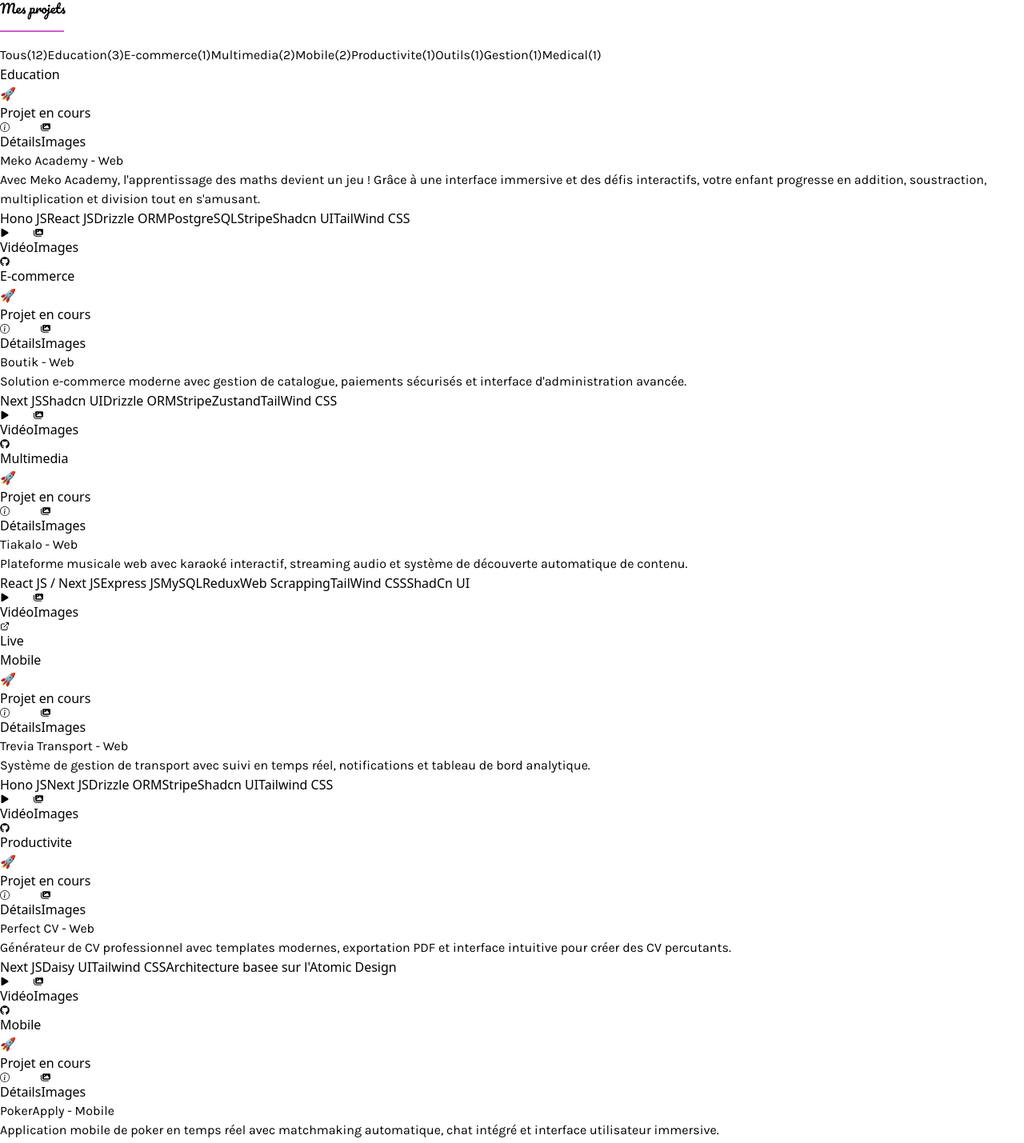
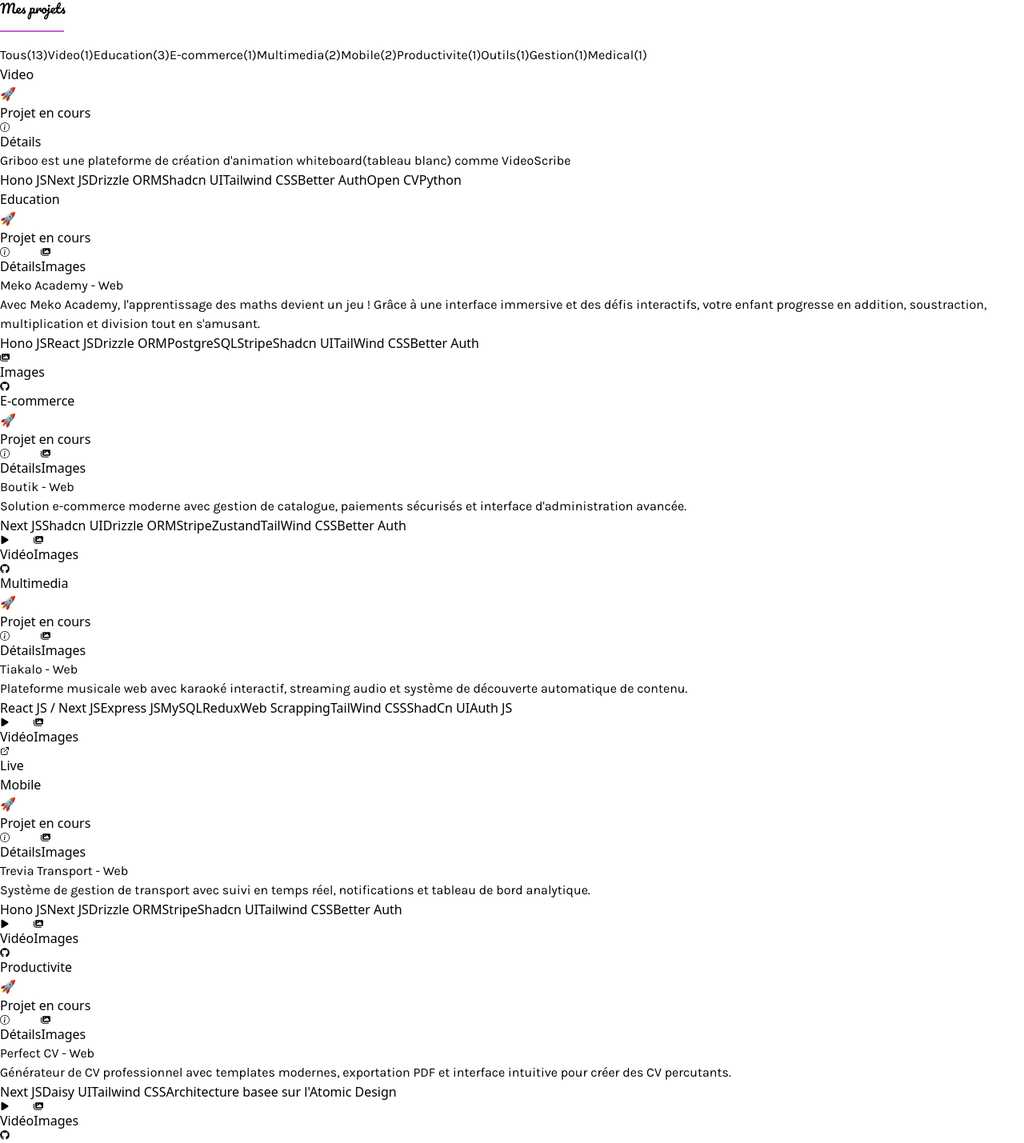
Before and after one commit to armelgeek/my-portfolio, a React (Vite) app: page / in a window 1280 px wide. Shown: the part 1076-2505 px from the top of the page at 80% size. Built offline with nearby package versions, Linux system fonts and the light colour scheme.

Commit message:
Update projects.js

```diff
--- a/src/data/projects.js
+++ b/src/data/projects.js
@@ -1,10 +1,20 @@
 export const projectsData = [
+    {
+        id: 'griboo',
+        tilte: 'Griboo (SASS)',
+        description: "Griboo est une plateforme de création d'animation whiteboard(tableau blanc) comme VideoScribe",
+        technologies: ['Hono JS','Next JS', 'Drizzle ORM', 'Shadcn UI', 'Tailwind CSS', 'Better Auth', 'Open CV', 'Python'],
+        theme: {
+            bgColor: 'bg-indigo-50',
+            accentColor: 'border-indigo-300',
+            category: 'Video'
+        }
+    },
     {
         id: 'meko-academy',
         title: 'Meko Academy - Web',
         description: "Avec Meko Academy, l'apprentissage des maths devient un jeu ! Grâce à une interface immersive et des défis interactifs, votre enfant progresse en addition, soustraction, multiplication et division tout en s'amusant.",
-        technologies: ['Hono JS', 'React JS', 'Drizzle ORM', 'PostgreSQL', 'Stripe', 'Shadcn UI', 'TailWind CSS'],
-        videoUrl: 'https://www.youtube.com/watch?v=ia1biL_HWyk',
+        technologies: ['Hono JS', 'React JS', 'Drizzle ORM', 'PostgreSQL', 'Stripe', 'Shadcn UI', 'TailWind CSS', 'Better Auth'],
         githubUrl: 'https://github.com/armelgeek/windflow-next',
         preview: {
             folder: 'meko-academy',
@@ -20,7 +30,7 @@ export const projectsData = [
         id: 'boutik',
         title: 'Boutik - Web',
         description: 'Solution e-commerce moderne avec gestion de catalogue, paiements sécurisés et interface d\'administration avancée.',
-        technologies: ['Next JS', 'Shadcn UI', 'Drizzle ORM', 'Stripe', 'Zustand', 'TailWind CSS'],
+        technologies: ['Next JS', 'Shadcn UI', 'Drizzle ORM', 'Stripe', 'Zustand', 'TailWind CSS', 'Better Auth'],
         videoUrl: 'https://youtu.be/p3E37VHuVCk',
         githubUrl: 'https://github.com/armelgeek/Boutik',
         preview: {
@@ -37,7 +47,7 @@ export const projectsData = [
         id: 'tiakalo-web',
         title: 'Tiakalo - Web',
         description: 'Plateforme musicale web avec karaoké interactif, streaming audio et système de découverte automatique de contenu.',
-        technologies: ['React JS / Next JS', 'Express JS', 'MySQL', 'Redux', 'Web Scrapping', 'TailWind CSS', 'ShadCn UI'],
+        technologies: ['React JS / Next JS', 'Express JS', 'MySQL', 'Redux', 'Web Scrapping', 'TailWind CSS', 'ShadCn UI', 'Auth JS'],
         videoUrl: 'https://youtu.be/Ww_7NsIt-Tc',
         demoUrl: 'https://tiakalo.org',
         preview: {
@@ -54,7 +64,7 @@ export const projectsData = [
         id: 'trevia-transport',
         title: 'Trevia Transport - Web',
         description: 'Système de gestion de transport avec suivi en temps réel, notifications et tableau de bord analytique.',
-        technologies: ['Hono JS', 'Next JS', 'Drizzle ORM', 'Stripe', 'Shadcn UI', 'Tailwind CSS'],
+        technologies: ['Hono JS', 'Next JS', 'Drizzle ORM', 'Stripe', 'Shadcn UI', 'Tailwind CSS', 'Better Auth'],
         videoUrl: 'https://youtu.be/PbXrmJMNLLY',
         githubUrl: 'https://github.com/armelgeek/trevia-frontend',
         preview: {
@@ -88,7 +98,7 @@ export const projectsData = [
         id: 'poker-mobile',
         title: 'PokerApply - Mobile',
         description: 'Application mobile de poker en temps réel avec matchmaking automatique, chat intégré et interface utilisateur immersive.',
-        technologies: ['React Native', 'TypeScript', 'Redux Toolkit'],
+        technologies: ['React Native', 'TypeScript', 'Redux Toolkit','JWT'],
         videoUrl: 'https://youtu.be/VzE_-L6_nRk',
         preview: {
             folder: 'pokerapp',
@@ -104,7 +114,7 @@ export const projectsData = [
         id: 'windflow',
         title: 'Windflow - Web',
         description: 'Éditeur visuel Tailwind CSS pour création rapide de pages web avec exportation HTML/CSS et composants réutilisables.',
-        technologies: ['Next JS', 'Drizzle ORM', 'PostgreSQL', 'Zustand', 'Shadcn UI', 'TailWind CSS'],
+        technologies: ['Next JS', 'Drizzle ORM', 'PostgreSQL', 'Zustand', 'Shadcn UI', 'TailWind CSS', 'Better Auth'],
         videoUrl: 'https://youtu.be/tgmF-vDSa-w',
         githubUrl: 'https://github.com/armelgeek/windflow-next',
         preview: {
```
